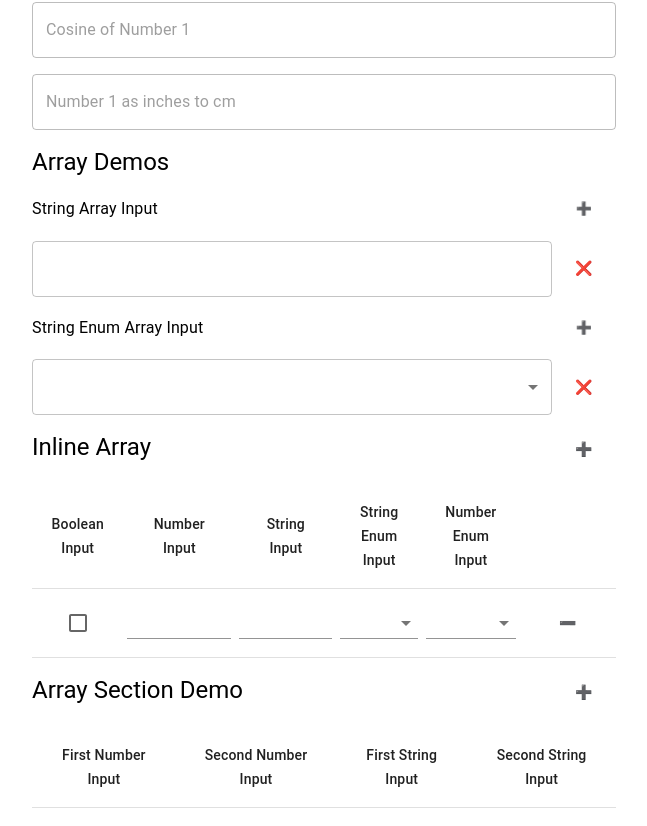
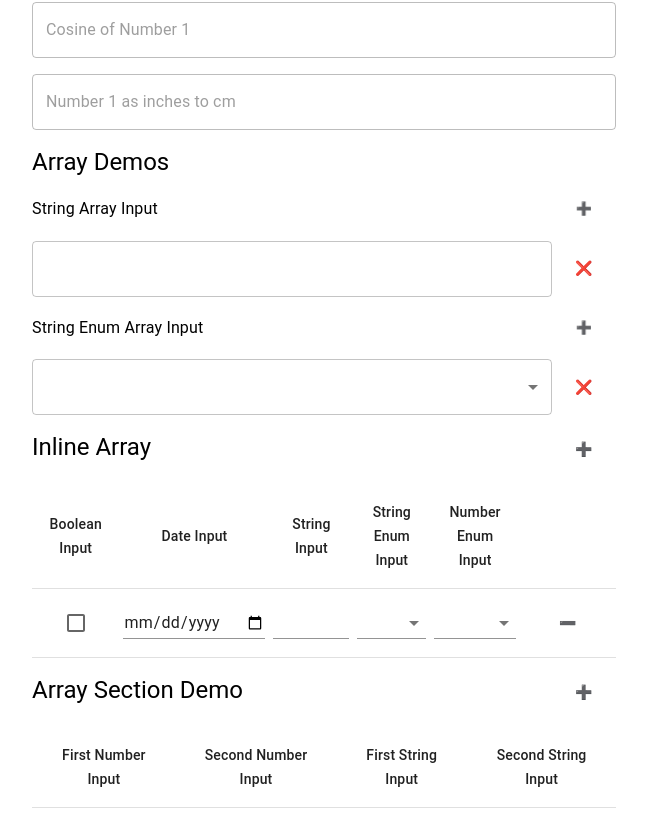
Before and after one commit to AndrewSmithDev/labnetik-test-prototype, a React (Vite) app in the folder proof-of-concept/client/: page / in a window 1280 px wide. Shown: the part 1222-2048 px from the top of the page, without its empty margins (624-1271 px from the left). Built offline with nearby package versions, Linux system fonts and the light colour scheme.

Commit message:
add date inputs to arrays

```diff
--- a/proof-of-concept/client/src/example/example-test-config1.ts
+++ b/proof-of-concept/client/src/example/example-test-config1.ts
@@ -183,11 +183,11 @@ export const exampleConfig1: TestConfig = {
           name: "boolean",
           tooltip: "Tooltip for Boolean Input",
         },
-        num: {
-          type: "number",
-          label: "Number Input",
-          name: "number",
-          tooltip: "Tooltip for Number Input",
+        date: {
+          type: "date",
+          label: "Date Input",
+          name: "date",
+          tooltip: "Tooltip for Date Input",
         },
         str: {
           type: "string",
--- a/proof-of-concept/client/src/form/inputs/array-input.tsx
+++ b/proof-of-concept/client/src/form/inputs/array-input.tsx
@@ -2,10 +2,13 @@ import { Button, TextField, Typography } from "@mui/material";
 import { useFormContext } from "react-hook-form";
 import { CustomArrayConfig } from "../../type";
 import { BaseInputProps } from "./base-input";
+import { DateInput } from "./date-input";
+import { DateTimeInput } from "./date-time-input";
 import { NumberEnumInput } from "./number-enum-input";
 import { NumberInput } from "./number-input";
 import { StringEnumInput } from "./string-enum-input";
 import { StringInput } from "./string-input";
+import { TimeInput } from "./time-input";
 
 export type ArrayInputProps = BaseInputProps & {
   config: CustomArrayConfig;
@@ -20,6 +23,9 @@ const getInput = (
     return StringEnumInput;
   if (config.type === "enum" && config.options.type === "number")
     return NumberEnumInput;
+  if (config.type === "date") return DateInput;
+  if (config.type === "date-time") return DateTimeInput;
+  if (config.type === "time") return TimeInput;
   return null;
 };
 
--- a/proof-of-concept/client/src/form/inputs/inline-array-section.tsx
+++ b/proof-of-concept/client/src/form/inputs/inline-array-section.tsx
@@ -14,10 +14,13 @@ import { CustomInlineArraySectionConfig } from "../../type";
 import { ArrayInput } from "./array-input";
 import { BooleanInput } from "./boolean-input";
 import { ComputedInput } from "./computed-input";
+import { DateInput } from "./date-input";
+import { DateTimeInput } from "./date-time-input";
 import { NumberEnumInput } from "./number-enum-input";
 import { NumberInput } from "./number-input";
 import { StringEnumInput } from "./string-enum-input";
 import { StringInput } from "./string-input";
+import { TimeInput } from "./time-input";
 
 export type InlineArraySectionProps = {
   config: CustomInlineArraySectionConfig;
@@ -77,6 +80,34 @@ const getInput = (fieldConfig: any, path: string) => {
   if (fieldConfig.type === "array")
     return (
       <ArrayInput
+        config={fieldConfig}
+        pathPrefix={path}
+        showLabel={false}
+        variant="standard"
+      />
+    );
+
+  if (fieldConfig.type === "date")
+    return (
+      <DateInput
+        config={fieldConfig}
+        pathPrefix={path}
+        showLabel={false}
+        variant="standard"
+      />
+    );
+  if (fieldConfig.type === "date-time")
+    return (
+      <DateTimeInput
+        config={fieldConfig}
+        pathPrefix={path}
+        showLabel={false}
+        variant="standard"
+      />
+    );
+  if (fieldConfig.type === "time")
+    return (
+      <TimeInput
         config={fieldConfig}
         pathPrefix={path}
         showLabel={false}
```
